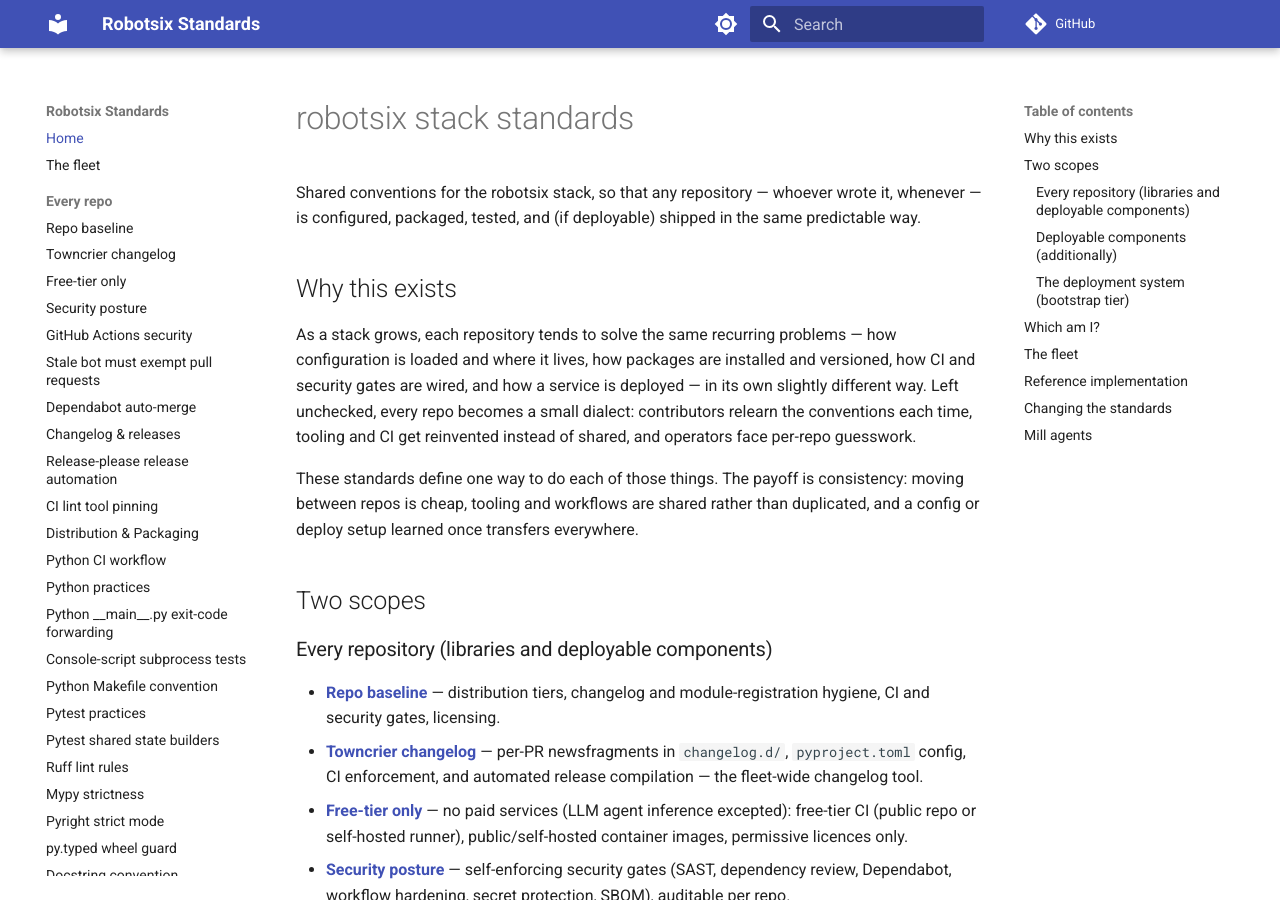
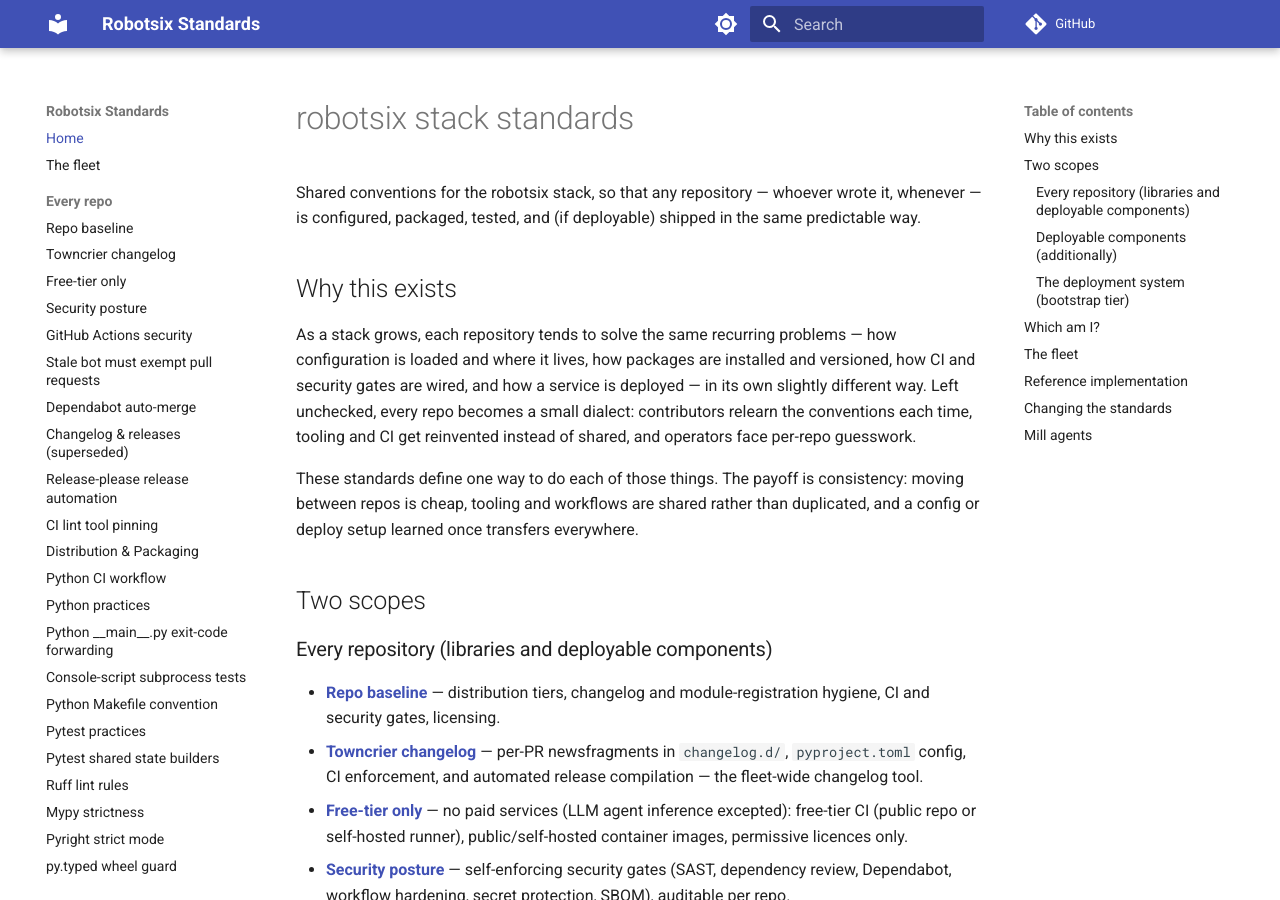
Before and after one commit to damien-robotsix/robotsix-standards, an MkDocs documentation site: the page built from docs/index.md, in a window 1280 px wide and 900 px high. Built offline with MkDocs 1.6.1 and Material for MkDocs 9.7.7, drawn with Linux system fonts in a browser that asks for light colours; comment, search, counter and statistics services are not loaded.

Commit message:
docs: annotate changelog-driven-releases nav entry as superseded (20260806T225402Z-annotate-changelog-driven-releases-nav-e-5a3e) (#259)
Co-authored-by: robotsix-mill <mill@robotsix.local>

```diff
--- a/mkdocs.yml
+++ b/mkdocs.yml
@@ -76,7 +76,7 @@ nav:
       - GitHub Actions security: github-actions-security.md
       - Stale bot must exempt pull requests: stale-bot-must-exempt-pull-requests.md
       - Dependabot auto-merge: dependabot-auto-merge.md
-      - Changelog & releases: changelog-driven-releases.md
+      - Changelog & releases (superseded): changelog-driven-releases.md
       - Release-please release automation: release-please.md
       - CI lint tool pinning: ci-lint-pinning.md
       - Distribution & Packaging: distribution-packaging.md
```
